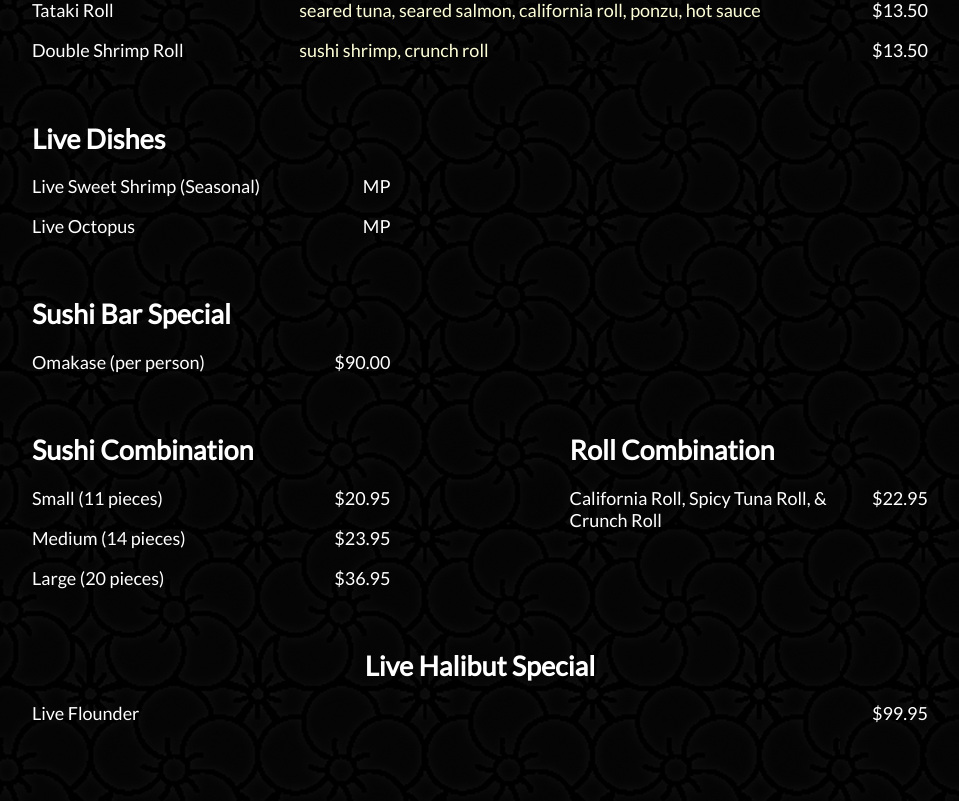
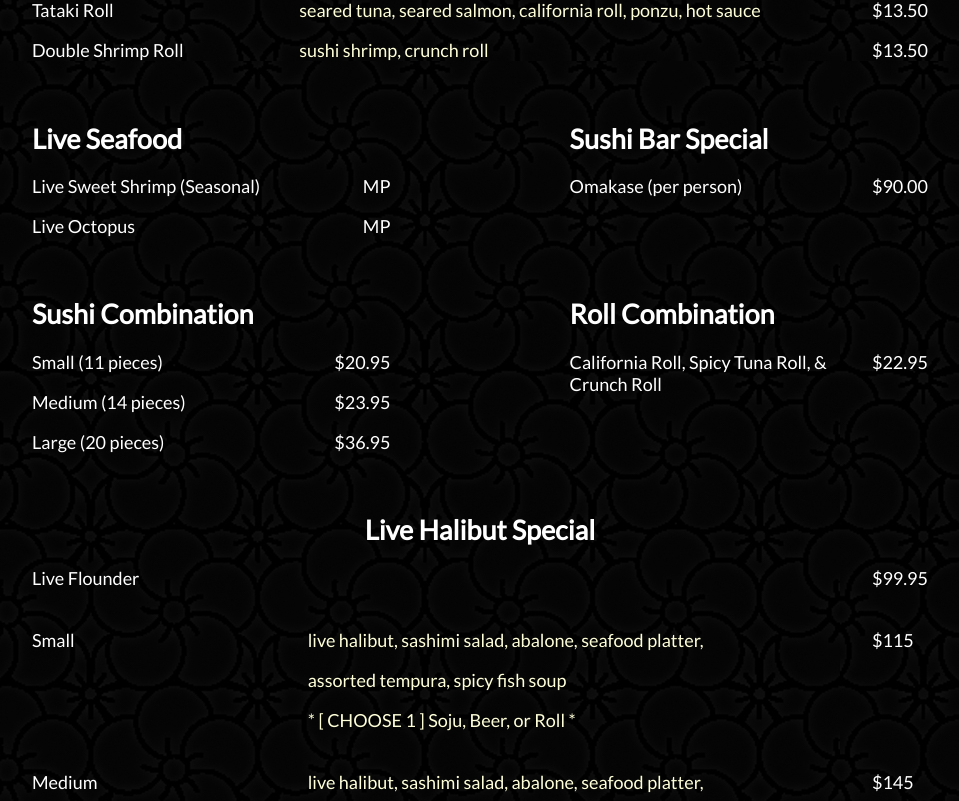
Before and after one commit to jimmyhwang4/jang_soo_sushi_bar, a React (Create React App) app: page /menu in a window 1280 px wide. Shown: the part 1539-2340 px from the top of the page, without its empty margins (160-1119 px from the left). Built offline with nearby package versions, Linux system fonts and the light colour scheme.

Commit message:
Menu update

```diff
--- a/src/components/MenuContent.js
+++ b/src/components/MenuContent.js
@@ -141,7 +141,7 @@ function MenuContent() {
             <div className="menuRow">
                 <div className="menuSectionTitle">
                     <div className="mobileTitle">
-                        <h2>Live Dishes</h2>
+                        <h2>Live Seafood</h2>
                     </div>
                     <div className="menuSection">
                         <div className="menuColumn">
@@ -154,9 +154,6 @@ function MenuContent() {
                         </div>
                     </div>
                 </div>
-            </div>
-
-            <div className="menuRow">
                 <div className="menuSectionTitle">
                     <div className="mobileTitle">
                         <h2>Sushi Bar Special</h2>
@@ -212,10 +209,6 @@ function MenuContent() {
                         <div className="menuColumn">
                             <div className="menuSpacing">
                                 <p>Live Flounder</p>
-                                <div className="br">
-                                    <p><br /></p>
-                                    <p><br /></p>
-                                </div>
                             </div>
                             <div className="menuSpacing">
                                 <p>Small</p>
@@ -233,6 +226,10 @@ function MenuContent() {
                             </div>
                             <div className="menuSpacing">
                                 <p>Large</p>
+                                <div className="br">
+                                    <p><br /></p>
+                                    <p><br /></p>
+                                </div>
                             </div>
                             <div className="menuSpacing">
                                 <p>X-Large</p>
@@ -244,8 +241,6 @@ function MenuContent() {
                         </div>
                         <div className="menuColumnDescription">
                             <div className="menuSpacing">
-                                <p><br /></p>
-                                <p><br /></p>
                                 <p><br /></p>
                             </div>
                             <div className="menuSpacing">
@@ -272,10 +267,6 @@ function MenuContent() {
                         <div className="menuColumn">
                             <div className="menuSpacing">
                                 <p>$99.95</p>
-                                <div className="br">
-                                    <p><br /></p>
-                                    <p><br /></p>
-                                </div>
                             </div>
                             <div className="menuSpacing">
                                 <p>$115</p>
```
